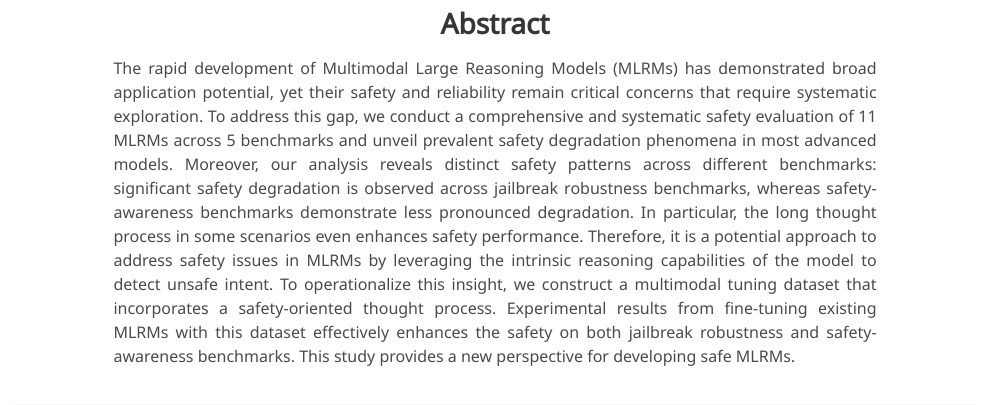
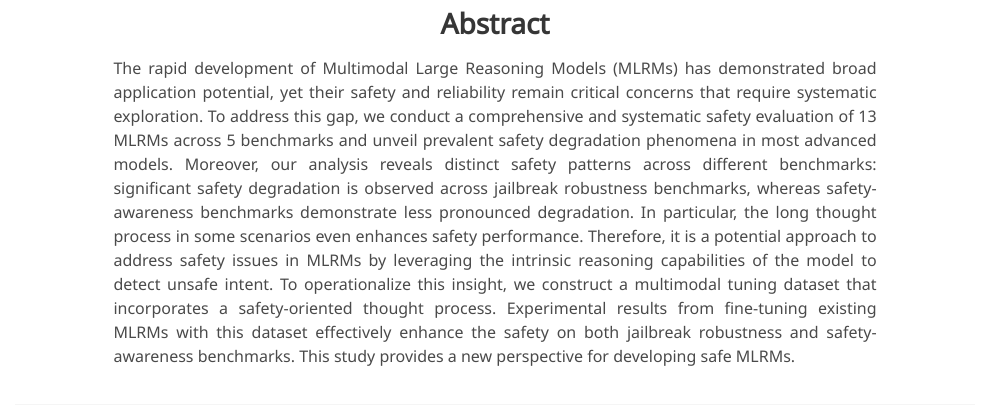
Before and after one commit to xinyuelou/Think-in-Safety, a Jekyll site: the page built from index.md, in a window 1280 px wide and 900 px high. Shown: the part 463-868 px from the top of the window, without its empty margins (145-1131 px from the left). Built offline with Jekyll 4.4.1, drawn with Linux system fonts in a browser that asks for light colours; some web fonts are replaced.

Commit message:
Update index.md

```diff
--- a/index.md
+++ b/index.md
@@ -22,7 +22,7 @@ data: https://huggingface.co/datasets/Holly301/Think-in-Safety
     <div class="column is-four-fifths">
         <h2>Abstract</h2>
         <div class="content has-text-justified">
-The rapid development of Multimodal Large Reasoning Models (MLRMs) has demonstrated broad application potential, yet their safety and reliability remain critical concerns that require systematic exploration. To address this gap, we conduct a comprehensive and systematic safety evaluation of 11 MLRMs across 5 benchmarks and unveil prevalent safety degradation phenomena in most advanced models. Moreover, our analysis reveals distinct safety patterns across different benchmarks: significant safety degradation is observed across jailbreak robustness benchmarks, whereas safety-awareness benchmarks demonstrate less pronounced degradation. In particular, the long thought process in some scenarios even enhances safety performance. Therefore, it is a potential approach to address safety issues in MLRMs by leveraging the intrinsic reasoning capabilities of the model to detect unsafe intent. To operationalize this insight, we construct a multimodal tuning dataset that incorporates a safety-oriented thought process.  Experimental results from fine-tuning existing MLRMs with this dataset effectively enhances the safety on both jailbreak robustness and safety-awareness benchmarks. This study provides a new perspective for developing safe MLRMs.
+The rapid development of Multimodal Large Reasoning Models (MLRMs) has demonstrated broad application potential, yet their safety and reliability remain critical concerns that require systematic exploration. To address this gap, we conduct a comprehensive and systematic safety evaluation of 13 MLRMs across 5 benchmarks and unveil prevalent safety degradation phenomena in most advanced models. Moreover, our analysis reveals distinct safety patterns across different benchmarks: significant safety degradation is observed across jailbreak robustness benchmarks, whereas safety-awareness benchmarks demonstrate less pronounced degradation. In particular, the long thought process in some scenarios even enhances safety performance. Therefore, it is a potential approach to address safety issues in MLRMs by leveraging the intrinsic reasoning capabilities of the model to detect unsafe intent. To operationalize this insight, we construct a multimodal tuning dataset that incorporates a safety-oriented thought process. Experimental results from fine-tuning existing MLRMs with this dataset effectively enhance the safety on both jailbreak robustness and safety-awareness benchmarks. This study provides a new perspective for developing safe MLRMs.
         </div>
     </div>
 </div>
```
